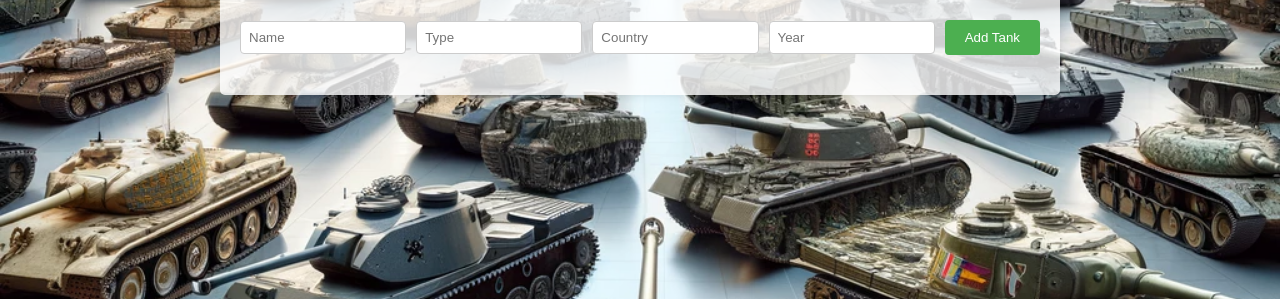
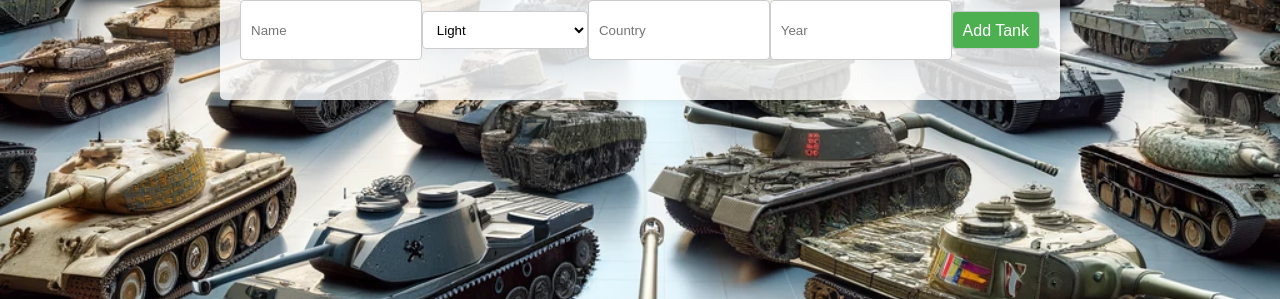
Before and after one commit to Oranhack7/World-of-Tanks, a Flask app: page / in a window 1280 px wide. Shown: the part 157-456 px from the top of the page. Run offline with Flask 3, Linux system fonts and the light colour scheme; data that the repository does not hold is empty.

Commit message:
"Some design and shape changes"

```diff
--- a/templates/index.html
+++ b/templates/index.html
@@ -9,19 +9,19 @@
             font-family: Arial, sans-serif;
             margin: 0;
             padding: 0;
-            background-image: url('/static/tanks_background.jpg'); /* Add your background image here */
-            background-size: cover; /* Ensure it covers the full screen */
-            background-position: center; /* Center the image */
-            background-attachment: fixed; /* Fix the position */
-            background-repeat: no-repeat; /* Do not repeat the image */
-            color: #333; /* Change text color to ensure readability */
+            background-image: url('/static/tanks_background.jpg');
+            background-size: cover;
+            background-position: center;
+            background-attachment: fixed;
+            background-repeat: no-repeat;
+            color: #333;
         }
 
         .container {
             max-width: 800px;
             margin: 20px auto;
             padding: 20px;
-            background-color: rgba(255, 255, 255, 0.8); /* Semi-transparent white */
+            background-color: rgba(255, 255, 255, 0.8);
             border-radius: 5px;
             box-shadow: 0 0 10px rgba(0, 0, 0, 0.1);
         }
@@ -46,43 +46,101 @@
             background-color: #f2f2f2;
         }
 
-        form {
-            margin-top: 20px;
+        form.add-tank-form {
+            display: flex;
+            justify-content: space-between;
+            align-items: center;
+            margin-bottom: 20px;
         }
 
-        input[type="text"], input[type="number"] {
-            width: calc(25% - 10px);
-            padding: 8px;
+        /* Styles for inputs and button */
+        form.add-tank-form > input,
+        form.add-tank-form > button {
+            width: calc(25% - 16px);
+            padding: 10px;
             margin-right: 10px;
             border: 1px solid #ccc;
             border-radius: 4px;
+            font-family: Arial, sans-serif;
+            height: 20px; /* Adjusted to match the height including padding and border */
         }
 
-        button {
-            padding: 10px 20px;
+        /* Specific style for the 'Type' select dropdown */
+        form.add-tank-form > select {
+            width: calc(25% - 12px);
+            padding: 10px;
+            margin-right: 10px;
+            border: 1px solid #ccc;
+            border-radius: 4px;
+            font-family: Arial, sans-serif;
+            height: 40px; /* Ensure height matches the input fields */
+            background-color: #fff;
+        }
+
+        form.add-tank-form > button {
+            width: auto; /* Button width can be auto to accommodate text */
+            background-color: #4CAF50;
+            color: #fff;
+            cursor: pointer;
+            flex-shrink: 0;
+        }
+
+        /* Additional styles for form alignment and button visibility */
+        form.add-tank-form > input[type="text"],
+        form.add-tank-form > select,
+        form.add-tank-form > button {
+            /* Common styles for form elements */
+            margin-right: 10px;
+            border: 1px solid #ccc;
+            border-radius: 4px;
+            height: 38px; /* Adjusted height for uniformity */
+        }
+
+        form.add-tank-form > input[type="text"],
+        form.add-tank-form > select {
+            flex-grow: 2; /* Allows input and select to fill the space */
+            margin-right: 0; /* Removes margin between inputs/selects */
+        }
+
+        form.add-tank-form > button {
+            flex-grow: 1; /* Allows button to grow but not as much as input/select */
+        }
+
+        .add-button {
+            background-color: #4CAF50;
+            color: white;
+            padding: 8px 15px; /* Adjust padding to ensure text is visible */
+            font-size: 16px; /* Increase font size for visibility */
             border: none;
             border-radius: 4px;
             cursor: pointer;
+            height: auto; /* Adjusts height automatically to fit content */
+            width: auto; /* Adjusts width automatically to fit content */
         }
 
-        button.add-button {
-            background-color: #4CAF50;
-            color: #fff;
+        .delete-button {
+            background-color: #d6110e;
+            color: white;
+            padding: 8px 15px; /* Adjust padding to match Add Tank button */
+            font-size: 16px; /* Match font size of Add Tank button */
+            border: none;
+            border-radius: 4px;
+            cursor: pointer;
+            height: auto; /* Allows height to adjust to content */
         }
 
-        button.add-button:hover {
-            background-color: #45a049;
+        /* Ensure the last element (button) has no right margin */
+        form.add-tank-form > button:last-child {
+            margin-right: 0;
         }
 
-        button.delete-button {
-            background-color: red;
-            color: white;
+        /* Hover effects */
+        .add-button:hover,
+        .delete-button:hover {
+            opacity: 0.9; /* Slight opacity change on hover */
         }
 
-        button.delete-button:hover {
-            background-color: #d6110e;
-        }
-
+        /* Message styles... */
         .message {
             padding: 10px;
             margin-bottom: 20px;
@@ -98,39 +156,18 @@
             background-color: #f44336;
         }
 
-        form.add-tank-form {
-            display: flex; /* Use flexbox to align form elements */
-            justify-content: space-between; /* Space out the form elements */
-            align-items: center; /* Align form elements vertically */
-            margin-bottom: 20px; /* Margin at the bottom of the form */
-        }
-
-        form.add-tank-form > input {
-            flex: 1; /* Allow each input to grow and fill the form */
-            margin-right: 10px; /* Add space between the form inputs */
-        }
-
-        form.add-tank-form > button {
-            flex-shrink: 0; /* Prevent the button from shrinking */
-        }
-
-        /* Remove the right margin from the last input field */
-        form.add-tank-form > input:last-child {
-            margin-right: 0;
-        }
     </style>
 </head>
 <body>
     <div class="container">
         <h1>Tanks Database</h1>
 
-        <!-- Display flash messages -->
         {% with messages = get_flashed_messages(with_categories=true) %}
-          {% if messages %}
-            {% for category, message in messages %}
-              <div class="message {{ category }}">{{ message }}</div>
-            {% endfor %}
-          {% endif %}
+        {% if messages %}
+        {% for category, message in messages %}
+        <div class="message {{ category }}">{{ message }}</div>
+        {% endfor %}
+        {% endif %}
         {% endwith %}
 
         <table>
@@ -139,7 +176,7 @@
                 <th>Type</th>
                 <th>Country</th>
                 <th>Year</th>
-                <th></th> <!-- New column for delete button -->
+                <th></th>
             </tr>
             {% for tank in tanks %}
             <tr>
@@ -156,9 +193,15 @@
             </tr>
             {% endfor %}
         </table>
+
         <form action="/add_tank" method="post" class="add-tank-form">
             <input type="text" name="name" placeholder="Name">
-            <input type="text" name="type" placeholder="Type">
+            <select name="type">
+                <option value="Light">Light</option>
+                <option value="Medium">Medium</option>
+                <option value="Heavy">Heavy</option>
+                <option value="Destroyer">Destroyer</option>
+            </select>
             <input type="text" name="country" placeholder="Country">
             <input type="text" name="year" placeholder="Year">
             <button type="submit" class="add-button">Add Tank</button>
```
